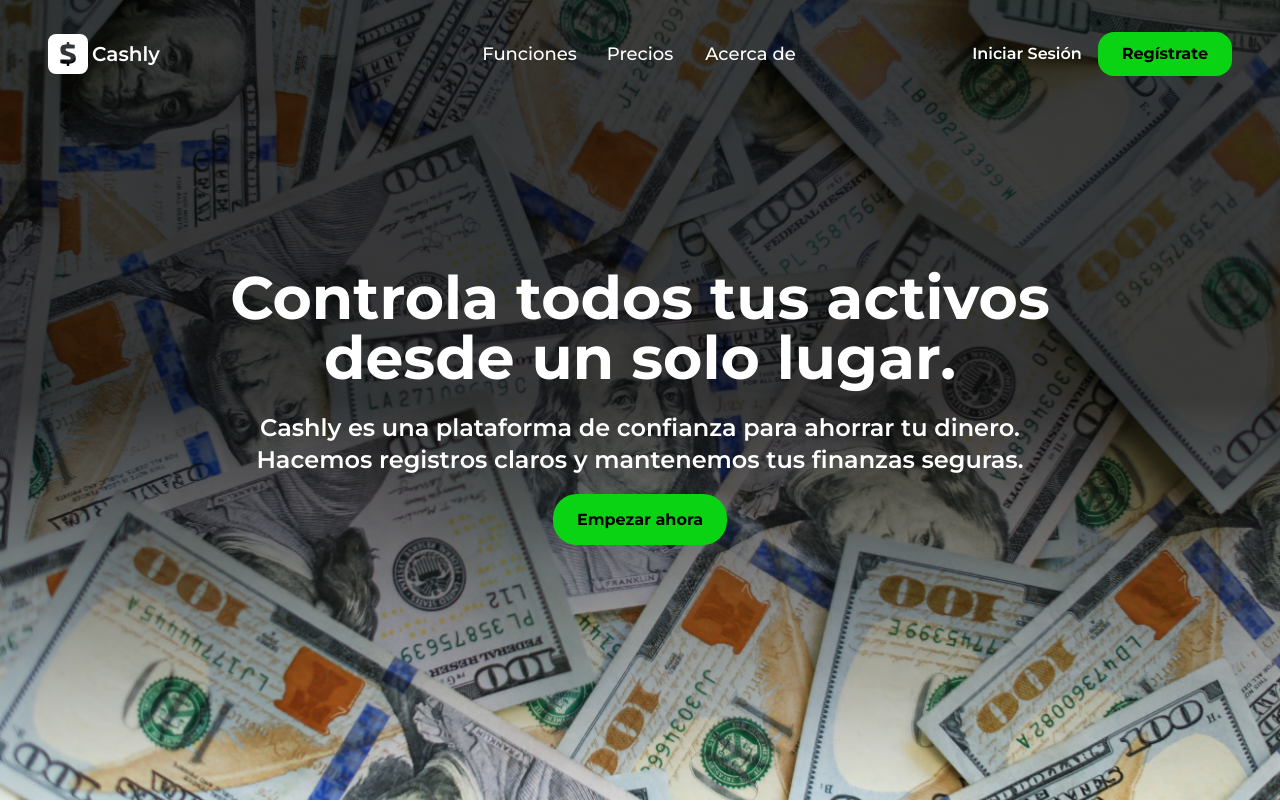
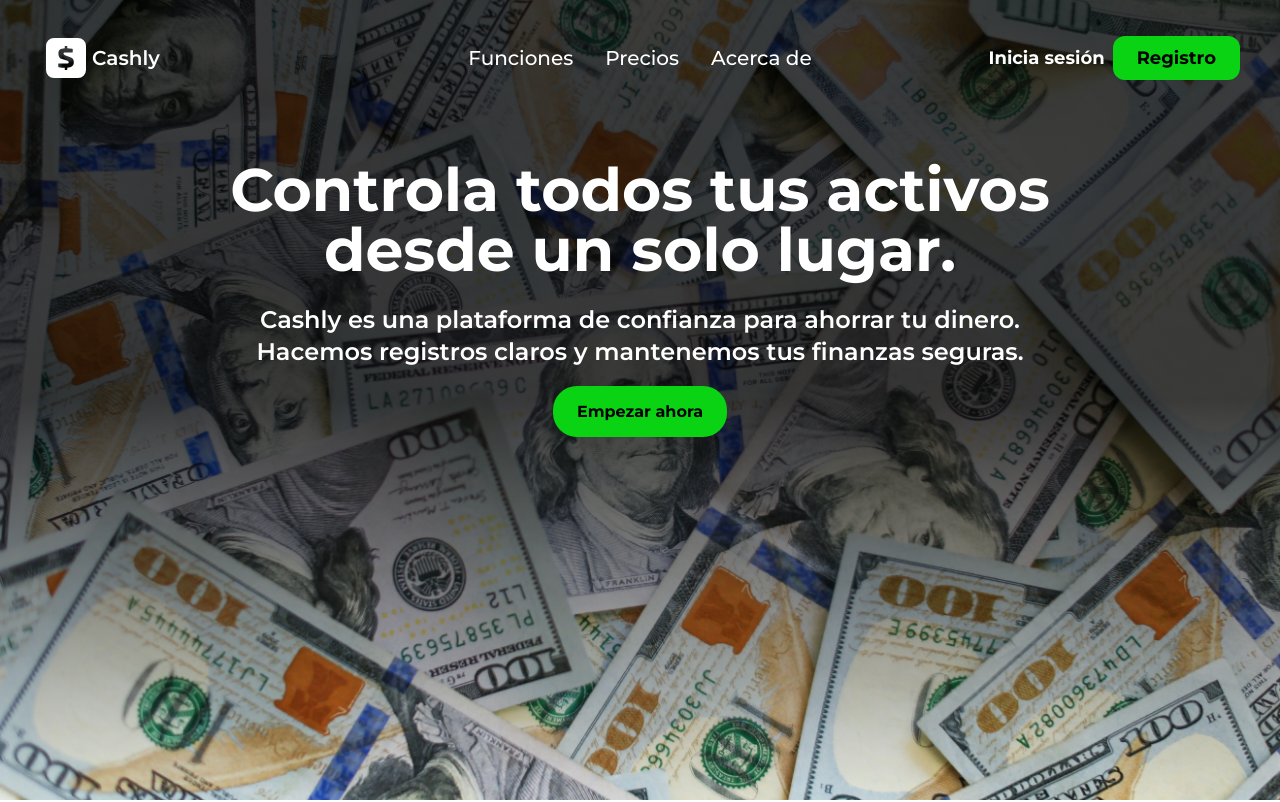
Before and after one commit to MADDOG25/cashly, a Next.js app: page / in a window 1280 px wide. Shown: the top 802 px of the page. Built offline with nearby package versions, Linux system fonts and the light colour scheme.

Commit message:
add headless ui and modified MenuNavbar

```diff
--- a/src/components/landing/components/Main/MenuNavbar.tsx
+++ b/src/components/landing/components/Main/MenuNavbar.tsx
@@ -1,54 +1,141 @@
+"use client";
+
+import { useState } from "react";
+import { Dialog, DialogPanel } from "@headlessui/react";
+import { Bars3Icon, XMarkIcon } from "@heroicons/react/24/outline";
 import Image from "next/image";
-import React from "react";
 
-export default function MenuNavbar() {
+const navigation = [
+  { name: "Funciones", href: "/funciones" },
+  { name: "Precios", href: "/precios" },
+  { name: "Acerca de", href: "/acercade" },
+];
+
+export default function Example() {
+  const [mobileMenuOpen, setMobileMenuOpen] = useState(false);
+
   return (
-    <header className="relative text-colorFont2 flex justify-between items-center py-8 px-12">
+    <div>
+      <header className="absolute inset-x-0 top-0 z-50">
+        <nav
+          aria-label="Global"
+          className="flex items-center justify-between py-8 px-10"
+        >
           {/* Logo */}
-      <div className="flex items-center">
+          <div className="flex flex-row items-center lg:flex-1">
+            <a href="/inicio" className="-m-1 p-2.5">
               <Image
+                alt="logo Cashly"
                 src="/icon/logoicon.svg"
-          alt="logo cashly"
-          height={40}
-          width={40}
-          priority
+                className="h-10 w-auto"
+                width={60}
+                height={60}
               />
-        <a href="/inicio" className="ml-1 text-xl font-semibold">
+            </a>
+            <a href="/inicio" className="text-xl  font-semibold text-colorFont2">
               Cashly
             </a>
           </div>
-      {/* Navegacion */}
-      <nav className="absolute left-1/2 transform -translate-x-1/2">
-        <ul className="grid grid-cols-3 gap-4 text-lg font-medium">
-          <li className="text-center">
-            <a href="/funciones" aria-label="funciones">
-              Funciones
+
+          {/* Boton menu abrir */}
+          <div className="flex lg:hidden">
+            <button
+              type="button"
+              onClick={() => setMobileMenuOpen(true)}
+              className="-m-2.5 inline-flex items-center justify-center rounded-md p-2.5 text-colorFont2"
+            >
+              <Bars3Icon aria-hidden="true" className="size-12" />
+            </button>
+          </div>
+
+          {/* Menu de navegacion */}
+          <div className="hidden lg:flex lg:gap-x-8">
+            {navigation.map((item) => (
+              <a
+                key={item.name}
+                href={item.href}
+                className="text-xl font-medium text-colorFont2"
+              >
+                {item.name}
               </a>
-          </li>
-          <li className="text-center">
-            <a href="/precios" aria-label="precios">
-              Precios
-            </a>
-          </li>
-          <li className="text-center">
-            <a href="/acercade" aria-label="acerca de">
-              Acerca de
-            </a>
-          </li>
-        </ul>
-      </nav>
-      {/* Links de usuario */}
-      <div className="flex gap-4 items-center">
-        <a className="text-base font-semibold" href="/login">
-          Iniciar Sesión
+            ))}
+          </div>
+
+          {/* Boton de Iniciar sesion */}
+          <div className="hidden lg:flex lg:flex-1 lg:justify-end items-center">
+            <a href="/login" className="text-lg font-bold text-colorFont2">
+              Inicia sesión
             </a>
             <a
-          className="text-base font-bold px-6 py-2.5 bg-colorAccent rounded-2xl text-colorFont"
-          href="/signup"
+              href="/register"
+              className="text-lg font-bold text-colorFont rounded-xl bg-colorAccent py-2 px-6 ml-2"
             >
-          Regístrate
+              Registro
             </a>
           </div>
+        </nav>
+
+        {/* Cuadro de Menu abierto */}
+        <Dialog
+          open={mobileMenuOpen}
+          onClose={setMobileMenuOpen}
+          className="lg:hidden"
+        >
+          <div className="fixed inset-0 z-50" />
+          <DialogPanel className="fixed inset-y-0 right-0 z-50 w-full overflow-y-auto bg-black px-6 py-6 sm:max-w-sm sm:ring-1 sm:ring-gray-900/10">
+            {/* Logo */}
+            <div className="flex items-center justify-between">
+              <a href="/inicio" className="-m-1.5 p-1.5">
+                <Image
+                  alt="logo Cashly"
+                  src="/icon/logoicon.svg"
+                  className="h-10 w-auto"
+                  width={60}
+                  height={60}
+                />
+              </a>
+              {/* Boton menu cerrar */}
+              <button
+                type="button"
+                onClick={() => setMobileMenuOpen(false)}
+                className="-m-2.5 rounded-md p-2.5 text-colorFont2"
+              >
+                <XMarkIcon aria-hidden="true" className="size-12" />
+              </button>
+            </div>
+
+            <div className="mt-6 flow-root">
+              <div className="-my-6 divide-y divide-gray-500/10">
+                <div className="space-y-4 py-12">
+                  {navigation.map((item) => (
+                    <a
+                      key={item.name}
+                      href={item.href}
+                      className="-mx-3 block rounded-lg px-3 py-2 text-lg font-semibold text-colorFont2 hover:bg-white hover:text-colorFont"
+                    >
+                      {item.name}
+                    </a>
+                  ))}
+                </div>
+                <div className="py-8">
+                  <a
+                    href="/login"
+                    className="-mx-3 block rounded-lg px-3 py-2.5 text-lg font-bold text-colorFont2 hover:bg-colorAccent hover:text-colorFont"
+                  >
+                    Inicia sesión
+                  </a>
+                  <a
+                    href="/registro"
+                    className="-mx-3 block rounded-lg px-3 py-2.5 text-lg font-bold text-colorFont2 hover:bg-colorAccent hover:text-colorFont"
+                  >
+                    Registro
+                  </a>
+                </div>
+              </div>
+            </div>
+          </DialogPanel>
+        </Dialog>
       </header>
+    </div>
   );
 }
```
Also changed, not shown: package.json (+8 -6 lines), 1 other file (tests, documents, lock files or other folders). Lines whose indentation alone changed are shown as unchanged.
